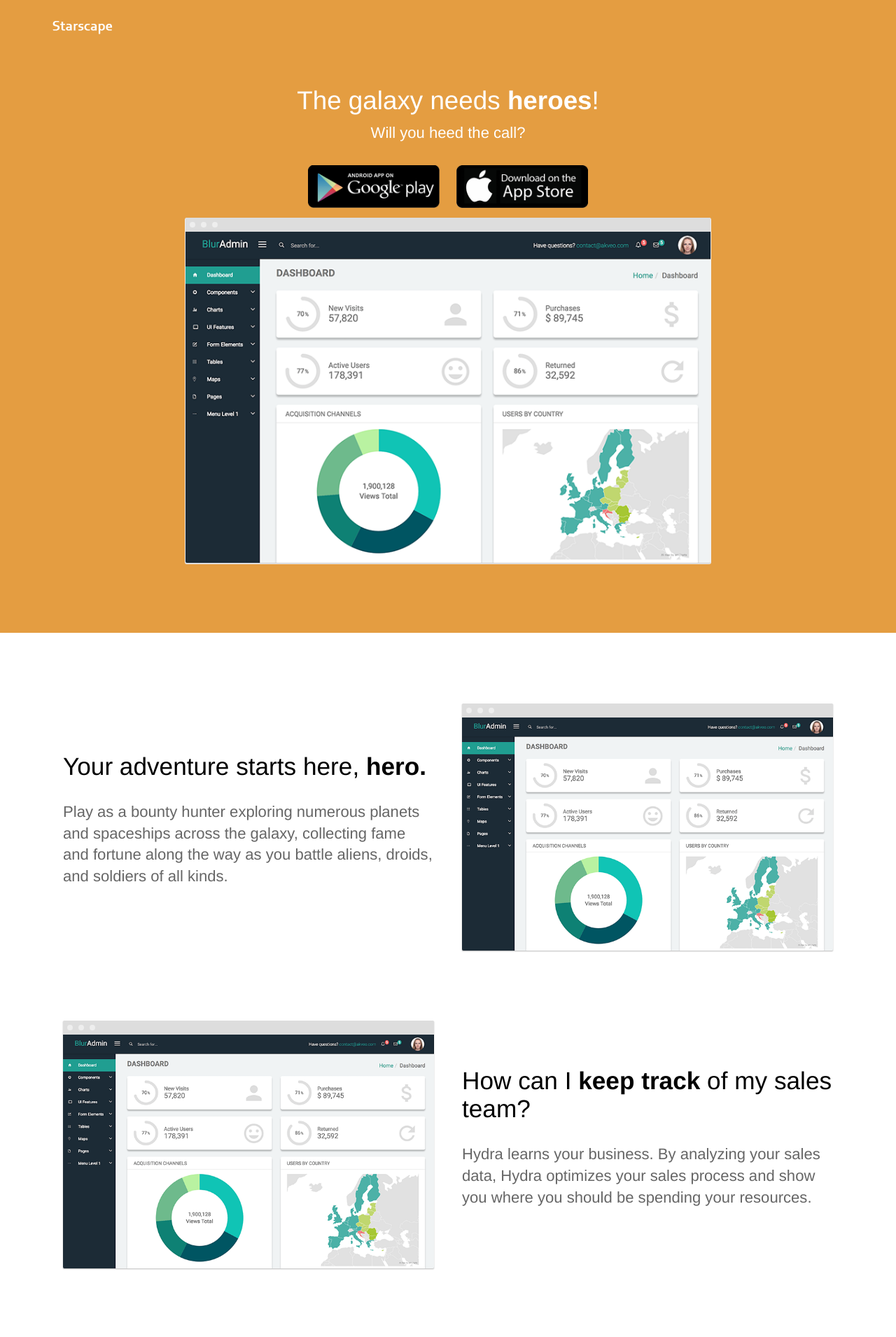
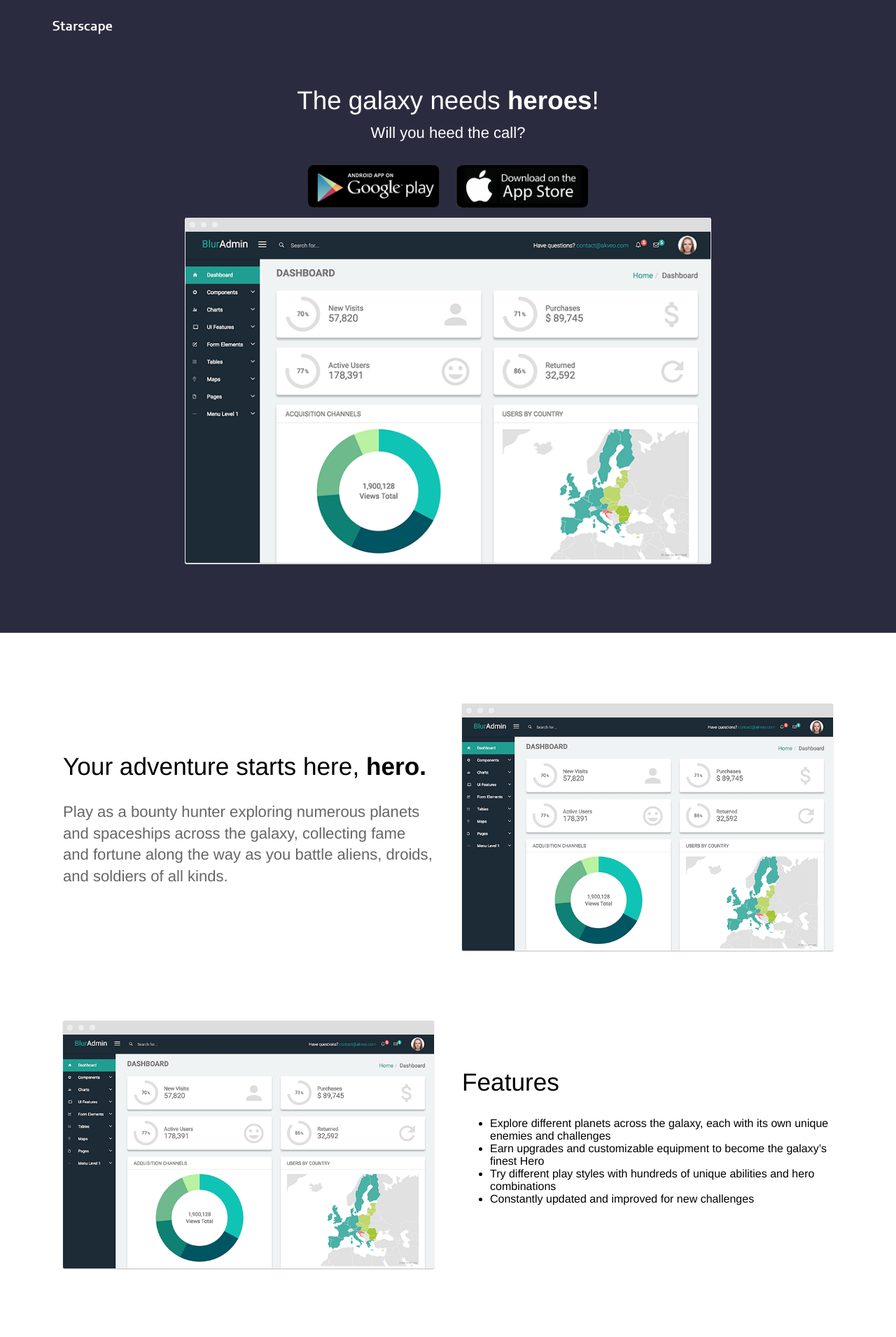
Before and after one commit to xjjon/StarscapeSite, a Jekyll site: the page built from index.html, in a window 1280 px wide. Shown: the top 1910 px of the page at 70% size. Built offline with Jekyll 4.4.1, drawn with Linux system fonts in a browser that asks for light colours; some of the changed text lies outside the part shown.

Commit message:
Update Home Page

```diff
--- a/_sass/variables.scss
+++ b/_sass/variables.scss
@@ -1,5 +1,5 @@
-$brand-color: #e49d41;
-$secondary-brand-color: #e49d41;
+$brand-color: #2b2b40;
+$secondary-brand-color: #2b2b40;
 $middle-gradient-color: mix($brand-color, $secondary-brand-color, 95%);
 
 // Breakpoints
--- a/index.html
+++ b/index.html
@@ -31,8 +31,15 @@
 	<section>
 		<div class="container flex">
 			<div class="text editable">
-				<h2>How can I <strong>keep track</strong> of my sales team?</h2>
-				<p>Hydra learns your business. By analyzing your sales data, Hydra optimizes your sales process and show you where you should be spending your resources.</p>
+				<h2>Features</h2>
+				<p>
+					<ul>
+						<li>Explore different planets across the galaxy, each with its own unique enemies and challenges</li>
+						<li>Earn upgrades and customizable equipment to become the galaxy’s finest Hero</li>
+						<li>Try different play styles with hundreds of unique abilities and hero combinations</li>
+						<li>Constantly updated and improved for new challenges</li>
+					</ul>
+				</p>
 			</div>
 			<div class="image">
 				<img src="{{ site.baseurl }}/images/dashboard.png" alt="Screenshot" class="screenshot editable" />
@@ -43,8 +50,8 @@
 	<section>
 		<div class="container flex">
 			<div class="text editable">
-				<h2>How can I <strong>forecast</strong> the next 90 days?</h2>
-				<p>Hydra learns your business. By analyzing your sales data, Hydra optimizes your sales process and show you where you should be spending your resources.</p>
+				<h2>The galaxy needs <strong>heroes</strong>!</h2>
+				<p>Will you heed the call? Download on Android and iOS today!</p>
 			</div>
 			<div class="image">
 				<img src="{{ site.baseurl }}/images/dashboard.png" alt="Screenshot" class="screenshot editable" />
```
